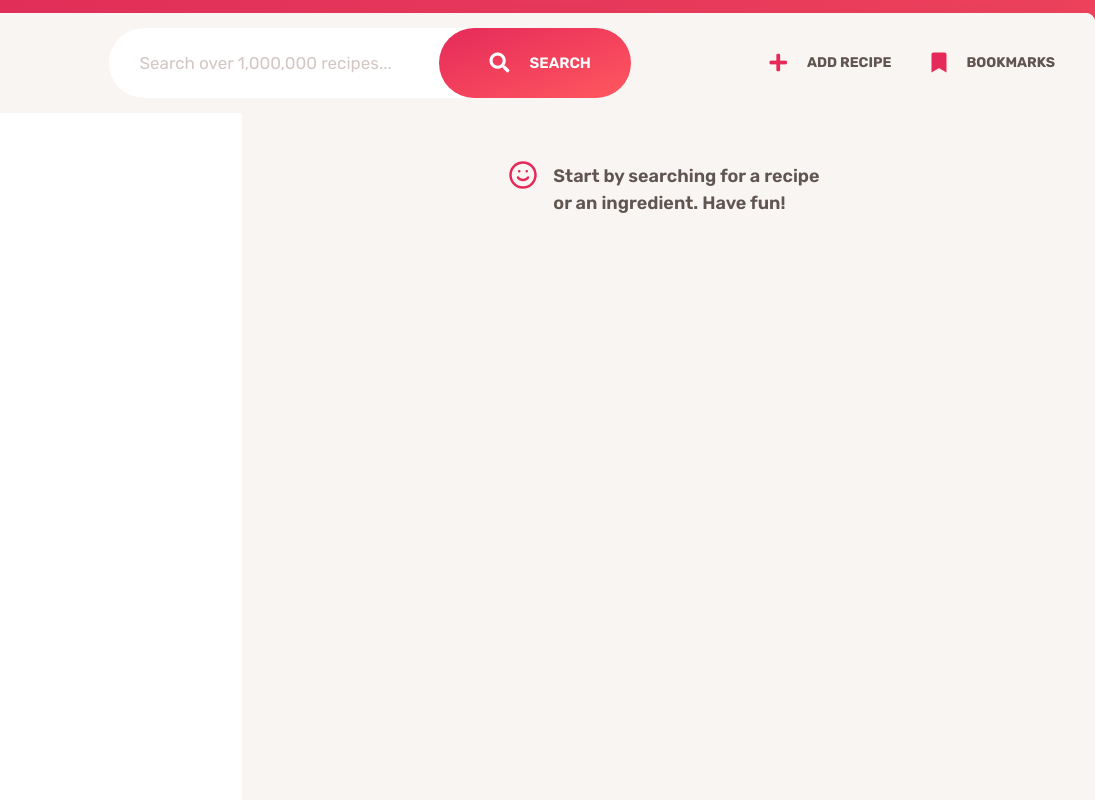
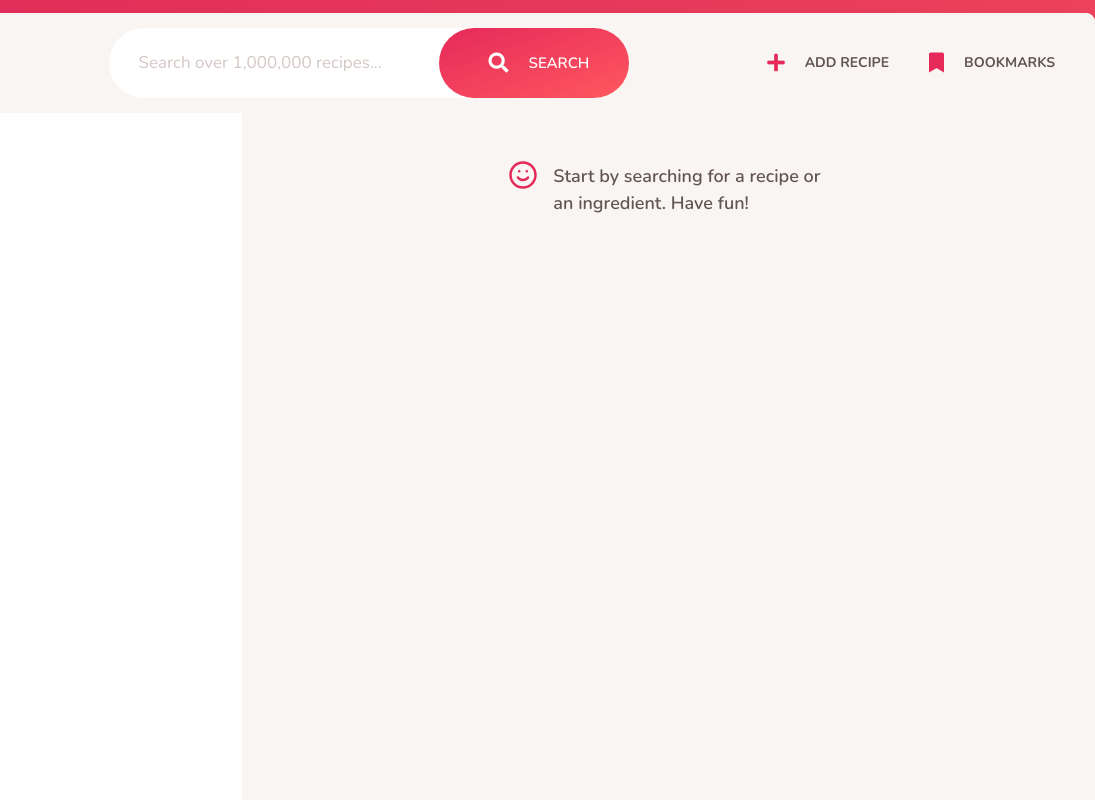
Before and after one commit to jeevakalaiselvam/javascript-food-recipes-advanced, a website built with Parcel: page index.html in a window 1280 px wide. Shown: the top 800 px of the page, 185-1280 px from the left. Built offline with nearby package versions, Linux system fonts and the light colour scheme.

Commit message:
pagination working

```diff
--- a/index.html
+++ b/index.html
@@ -5,7 +5,7 @@
         <meta name="viewport" content="width=device-width, initial-scale=1.0" />
         <meta http-equiv="X-UA-Compatible" content="ie=edge" />
         <link
-            href="https://fonts.googleapis.com/css?family=Rubik:400,600,700"
+            href="https://fonts.googleapis.com/css?family=Nunito:400,600,700"
             rel="stylesheet"
         />
         <link
--- a/src/js/controller.js
+++ b/src/js/controller.js
@@ -34,6 +34,8 @@ const controlSearchResults = async function () {
 
         //2.Rendering search results
         resultsView.render(model.getSearchResultsPage());
+
+        //3.Render pagination
         paginationView.render(model.state.search);
     } catch (error) {
         console.error(error, "💥");
--- a/src/sass/_base.scss
+++ b/src/sass/_base.scss
@@ -63,7 +63,7 @@ html {
 }
 
 body {
-    font-family: "Rubik", sans-serif;
+    font-family: "Nunito", sans-serif;
     font-weight: 400;
     line-height: 1.6;
     color: $color-grey-dark-1;
```
Also changed, not shown: dist/index.html, 3 other files.
